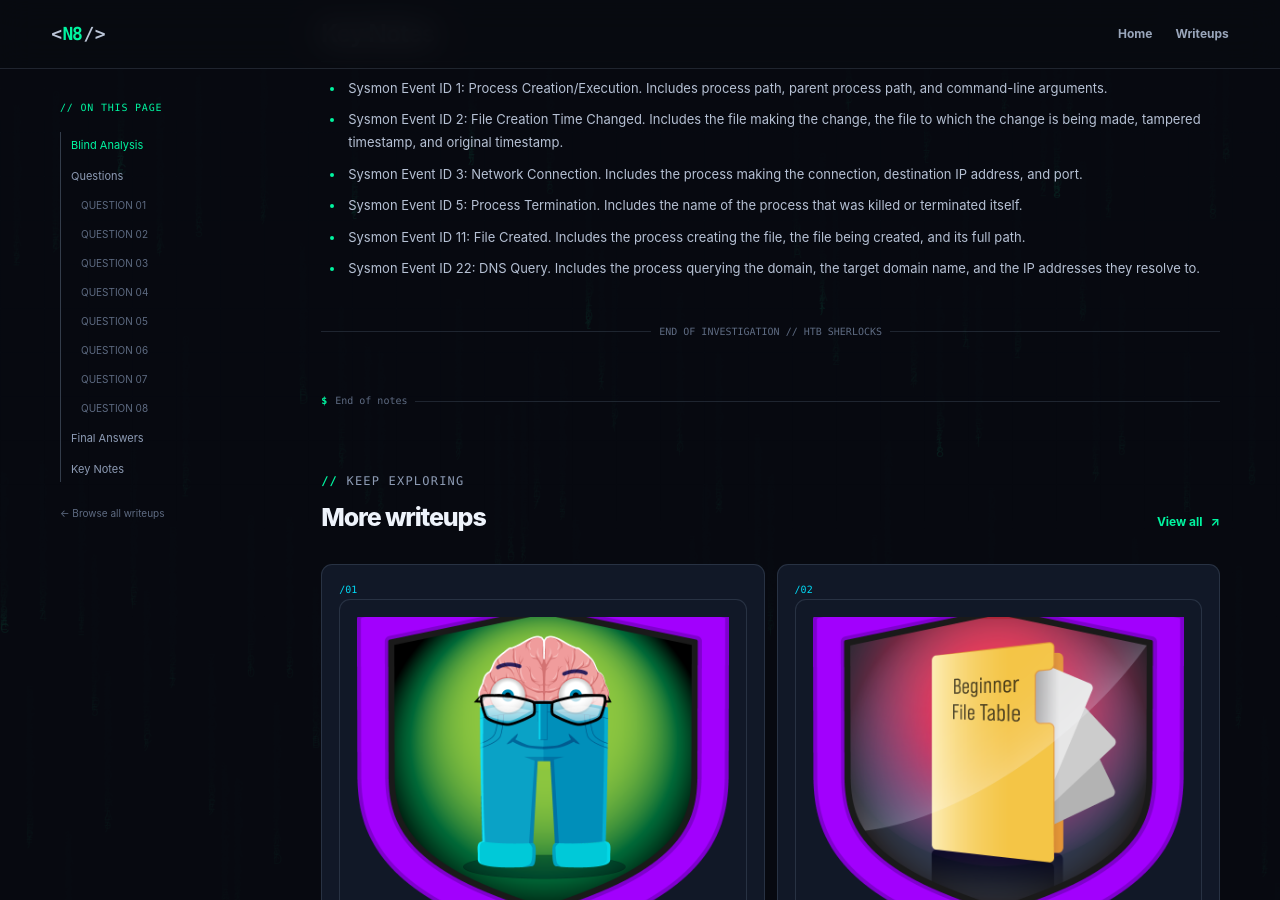
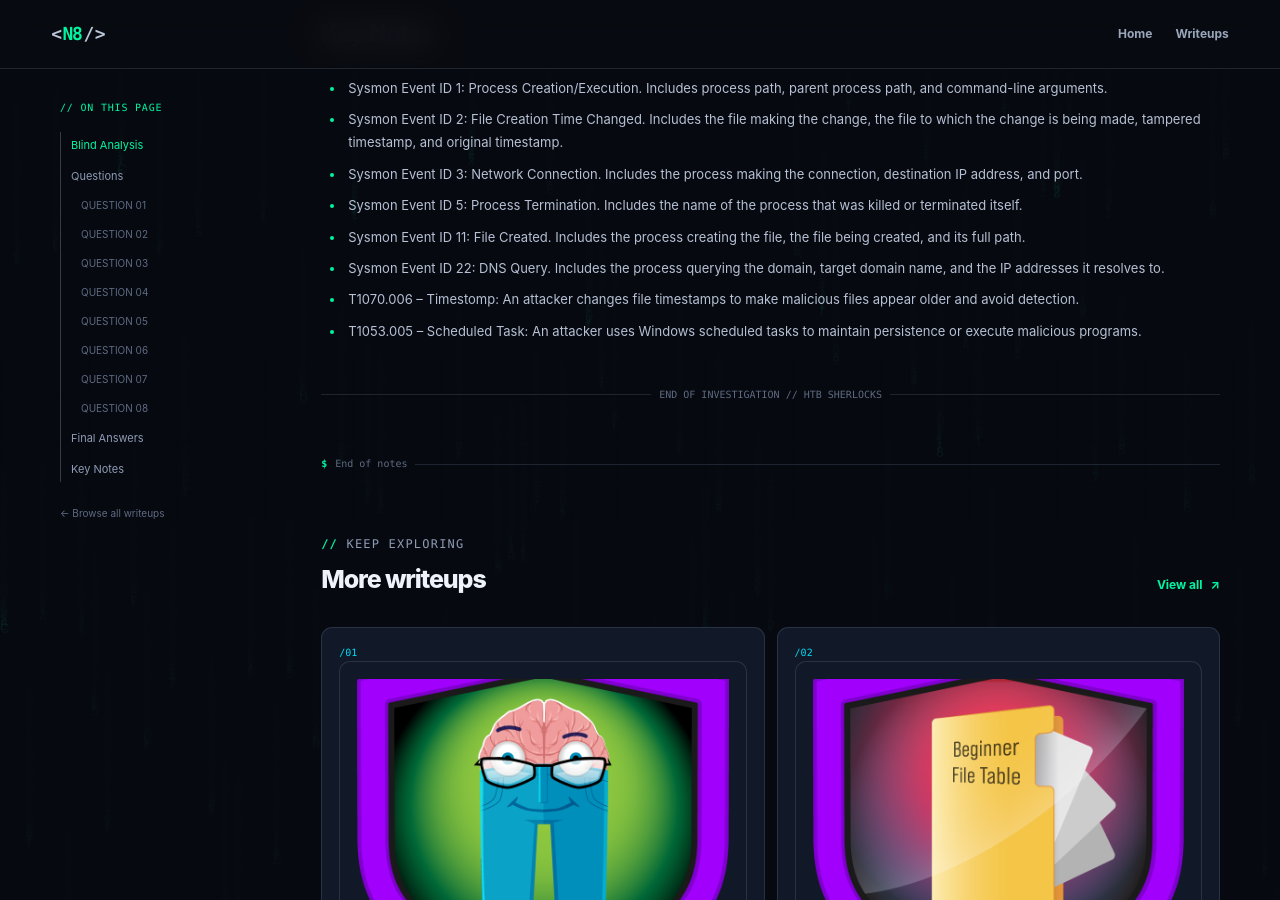
Before and after one commit to Ningen820/Ningen820.github.io, a Jekyll site: the page built from _writeups/unit42.md, in a window 1280 px wide and 900 px high, scrolled down 4231 px. Built offline with Jekyll 4.4.1, drawn with Linux system fonts in a browser that asks for light colours.

Commit message:
Update unit42.md

```diff
--- a/_writeups/unit42.md
+++ b/_writeups/unit42.md
@@ -98,7 +98,11 @@ notes:
   - |
     Sysmon Event ID 11: File Created. Includes the process creating the file, the file being created, and its full path.
   - |
-    Sysmon Event ID 22: DNS Query. Includes the process querying the domain, the target domain name, and the IP addresses they resolve to.
+    Sysmon Event ID 22: DNS Query. Includes the process querying the domain, target domain name, and the IP addresses it resolves to.
+  - |
+    T1070.006 – Timestomp: An attacker changes file timestamps to make malicious files appear older and avoid detection.
+  - |
+    T1053.005 – Scheduled Task: An attacker uses Windows scheduled tasks to maintain persistence or execute malicious programs.
 
 ---
 {% include writeup-data.html %}
```
